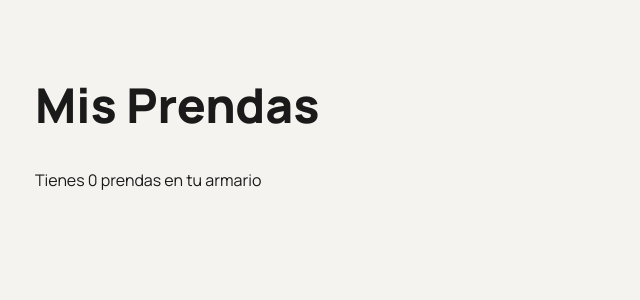
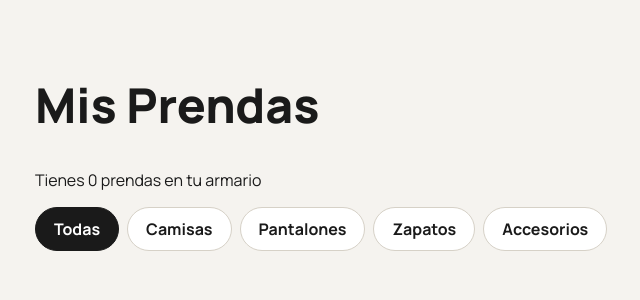
Before and after one commit to araneaemerson-oss/armario-digital, a Flask app: page /prendas in a window 1280 px wide. Shown: the part 75-375 px from the top of the page, without its empty margins (5-645 px from the left). Run offline with Flask 3, Linux system fonts and the light colour scheme; data that the repository does not hold is empty.

Commit message:
Agrega filtros por tipo de prendas

```diff
--- a/app.py
+++ b/app.py
@@ -35,10 +35,15 @@ def inicio():
 
 @app.route("/prendas")
 def prendas():
+    tipo = request.args.get("tipo")
     conexion = conectar()
-    lista_prendas = conexion.execute("SELECT * FROM prendas").fetchall()
+
+    if tipo:
+        lista_prendas = conexion.execute("SELECT * FROM prendas WHERE tipo = ?",(tipo,)).fetchall()
+    else:
+        lista_prendas = conexion.execute("SELECT * FROM prendas").fetchall()
     conexion.close()
-    return render_template("prendas.html" , prendas=lista_prendas)
+    return render_template("prendas.html" , prendas=lista_prendas, tipo_actual=tipo)
 
 
 @app.route("/subir", methods=["GET","POST"])
--- a/static/css/style.css
+++ b/static/css/style.css
@@ -104,10 +104,36 @@ a{
     cursor: pointer;
 }
 
-.tarjeta img{
+.tarjeta img {
     width: 100%;
     height: 250px;
     object-fit: contain;
     border-radius: 12px;
     margin-bottom: 12px;
 }
+
+.filtros {
+    display: flex;
+    flex-wrap: wrap;
+    gap: 8px;
+    margin-bottom: 24px;
+}
+
+.filtros a {
+    padding: 10px 18px;
+    border-radius: 999px;
+    border: 1px solid #D6D1C7;
+    background-color: #FFFFFF;
+    color: #1A1A1A;
+    text-decoration: none;
+}
+
+.filtros a:hover {
+    background-color: #E3ECE8;
+}
+
+.filtros a.activo {
+    background-color: #1A1A1A;
+    color: #FFFFFF;
+    border-color: #1A1A1A;
+}
--- a/templates/prendas.html
+++ b/templates/prendas.html
@@ -4,6 +4,14 @@
 
     <h1>Mis Prendas</h1>
     <p>Tienes {{prendas|length}} prendas en tu armario</p>
+
+    <div class="filtros">
+        <a href="/prendas" class="{% if not tipo_actual %}activo{%endif%}">Todas</a>
+        <a href="/prendas?tipo=Camisa"class= "{% if tipo_actual == 'Camisa' %}activo{%endif%}">Camisas</a>
+        <a href="/prendas?tipo=Pantalon" class= "{% if tipo_actual == 'Pantalon' %}activo{%endif%}">Pantalones</a>
+        <a href="/prendas?tipo=Zapatos" class= "{% if tipo_actual == 'Zapatos' %}activo{%endif%}">Zapatos</a>
+        <a href="/prendas?tipo=Accesorios" class= "{% if tipo_actual == 'Accesorios' %}activo{%endif%}">Accesorios</a>
+    </div>
 
     <div class="grilla">
         {% for prenda in prendas%}
```
